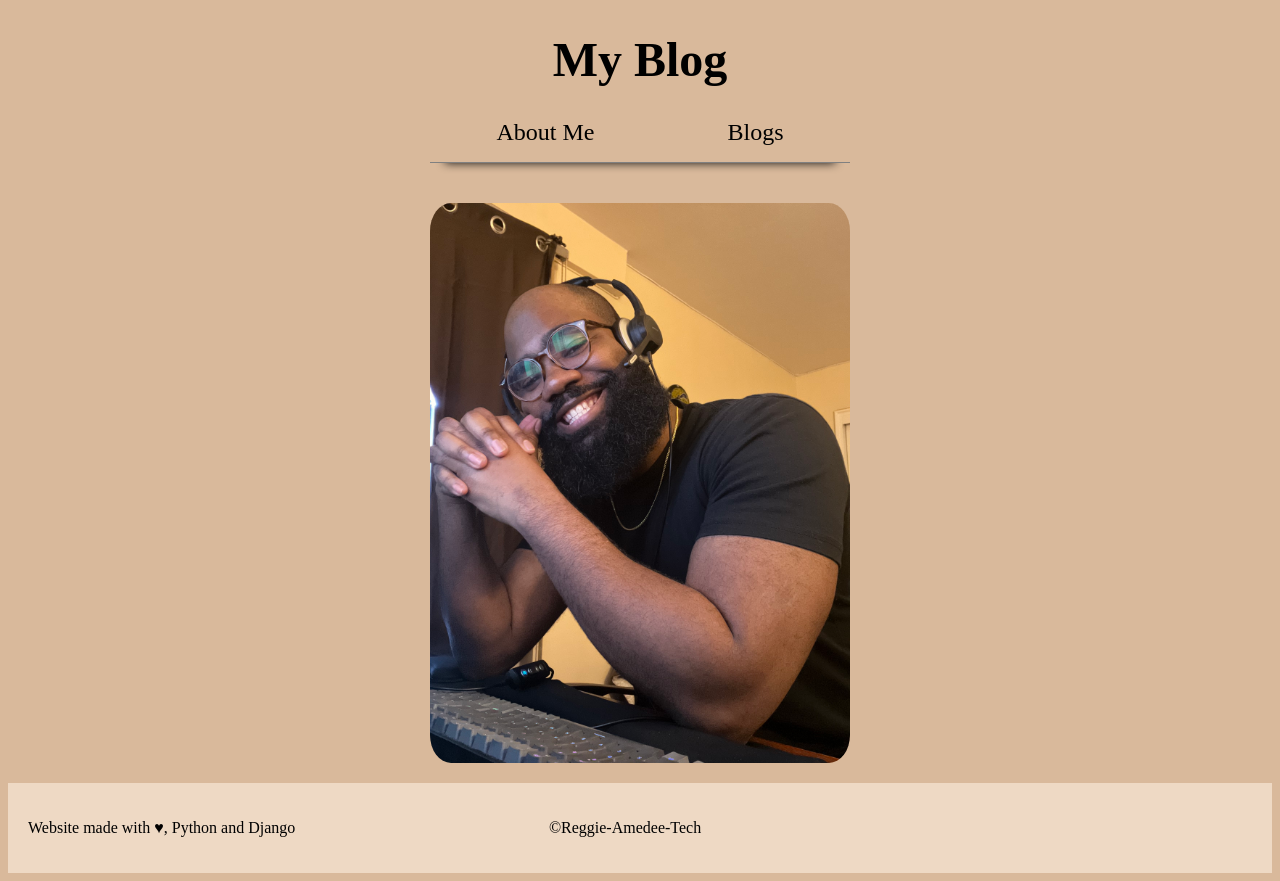
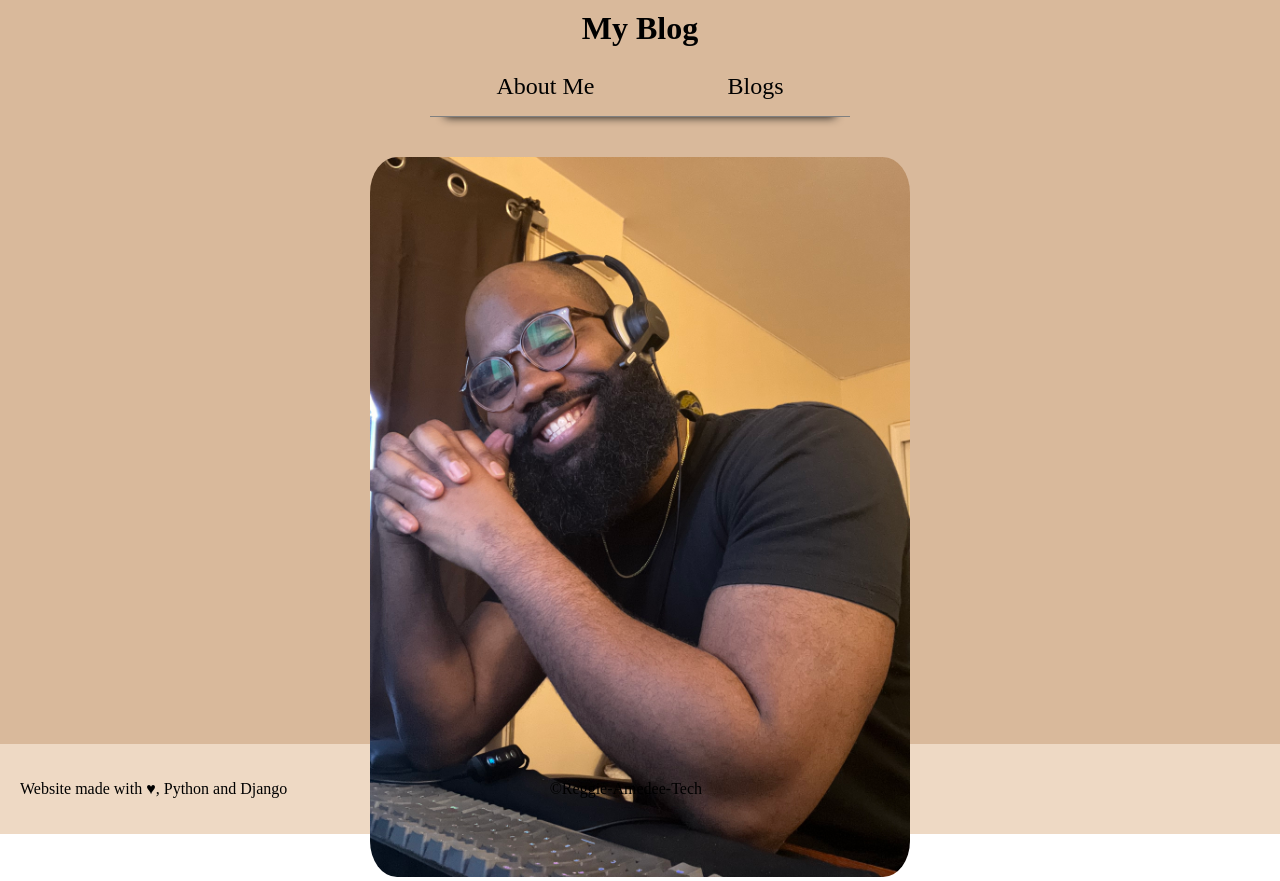
Before and after one commit to Reggie-Amedee-Tech/blogApplication, a Django app: page / in a window 1280 px wide. Run offline with Django 4.2, Linux system fonts and the light colour scheme.

Commit message:
changed footer for homepage

```diff
--- a/App/static/css/about.css
+++ b/App/static/css/about.css
@@ -8,7 +8,6 @@
 
 .container {
     max-width: 1200px;
-    height: 100vh;
     margin: 0 auto;
     display: flex;
     flex-direction: column;
@@ -25,7 +24,7 @@
 
 .picture_frame {
     width: 50%;
-    height: 70vh;
+    height: 60vh;
     margin: 0 auto;
     margin-bottom: 20px;
 }
--- a/App/static/css/homepage2.css
+++ b/App/static/css/homepage2.css
@@ -1,13 +1,15 @@
 body {
-    background-color: #d9b99b;
+    margin: 0px;
 }
 
 .content {
     width: 100%;
+    background-color: #d9b99b;
 }
 
 .container {
     max-width: 1200px;
+    height: 93vh;
     margin: 0 auto;
 }
 
@@ -28,17 +30,18 @@
 
 li {
     list-style-type: none;
-    font-size: 1.5rem;
+    font-size: 1.5em;
 }
 
 h1 {
-    font-size: 3rem;
+    font-size: 2em;
     text-align: center;
+    margin: 0px;
+    padding: 10px;
 }
 
 .picture_frame {
-    width: 35%;
-    height: 70vh;
+    width: 45%;
     margin: 0 auto;
 }
 
@@ -57,10 +60,9 @@
     text-decoration: underline;
 }
 
-footer {
-    margin-top: 20px;
+.footer {
+    padding: 20px;
     background-color: #eed9c4;
-    padding: 20px;
 }
 
 .footer-content {
@@ -68,4 +70,5 @@
     flex-direction: row;
     justify-content: space-between;
     width: 55%;
+
 }
--- a/App/templates/homepage2.html
+++ b/App/templates/homepage2.html
@@ -22,12 +22,12 @@
             <img src="{% static "images/reggie.jpg" %}" alt="pic_of_me">
           </div>
       </div>
-      <footer>
-        <div class="footer-content">
-            <p>Website made with &hearts;, Python and Django</p>
-            <p>&copy;Reggie-Amedee-Tech</p>
-        </div>
-      </footer>
+    </div>
+    <div class="footer">
+      <div class="footer-content">
+          <p>Website made with &hearts;, Python and Django</p>
+          <p>&copy;Reggie-Amedee-Tech</p>
+      </div>
     </div>
   </body>
 </html>
```
Also changed, not shown: App/static/images/reggieVimeo.jpg (renamed from App/static/images/IMG_3177.jpg), db.sqlite3.
